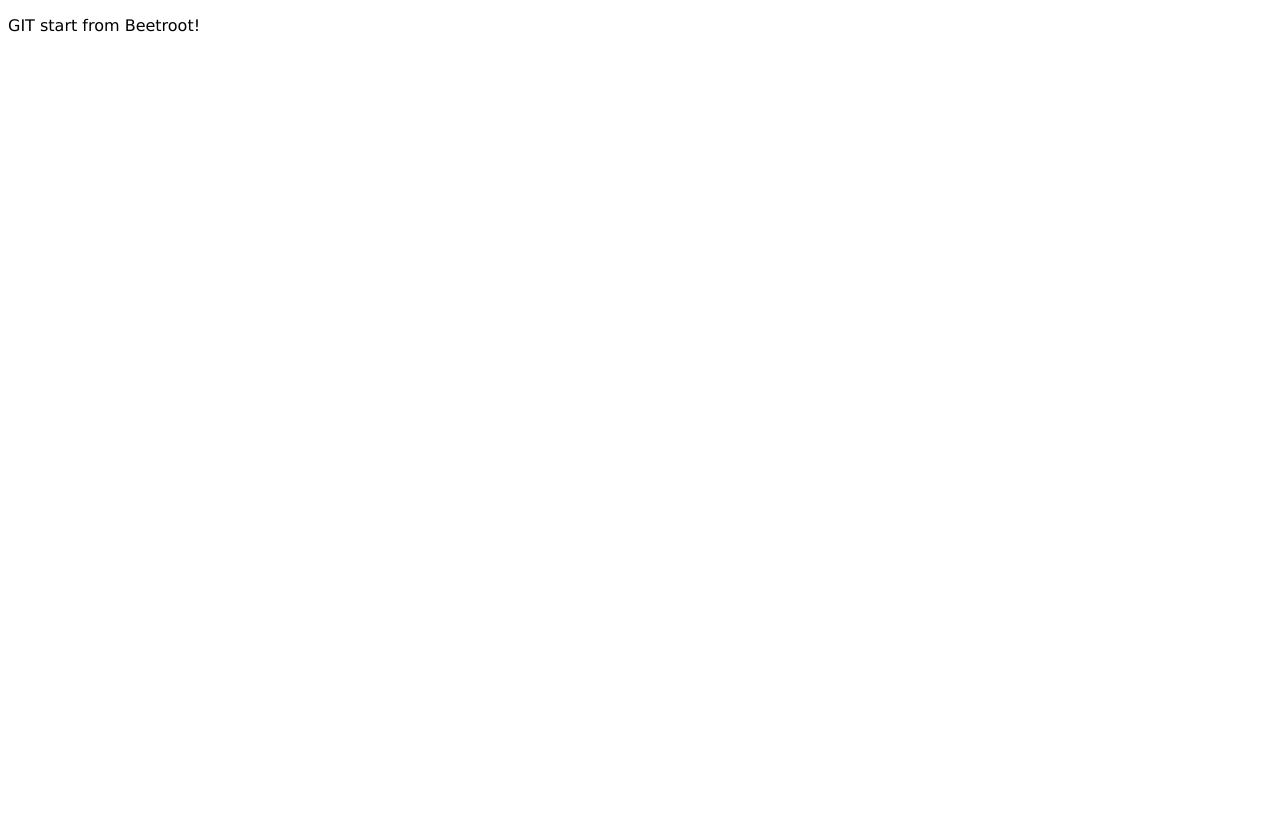
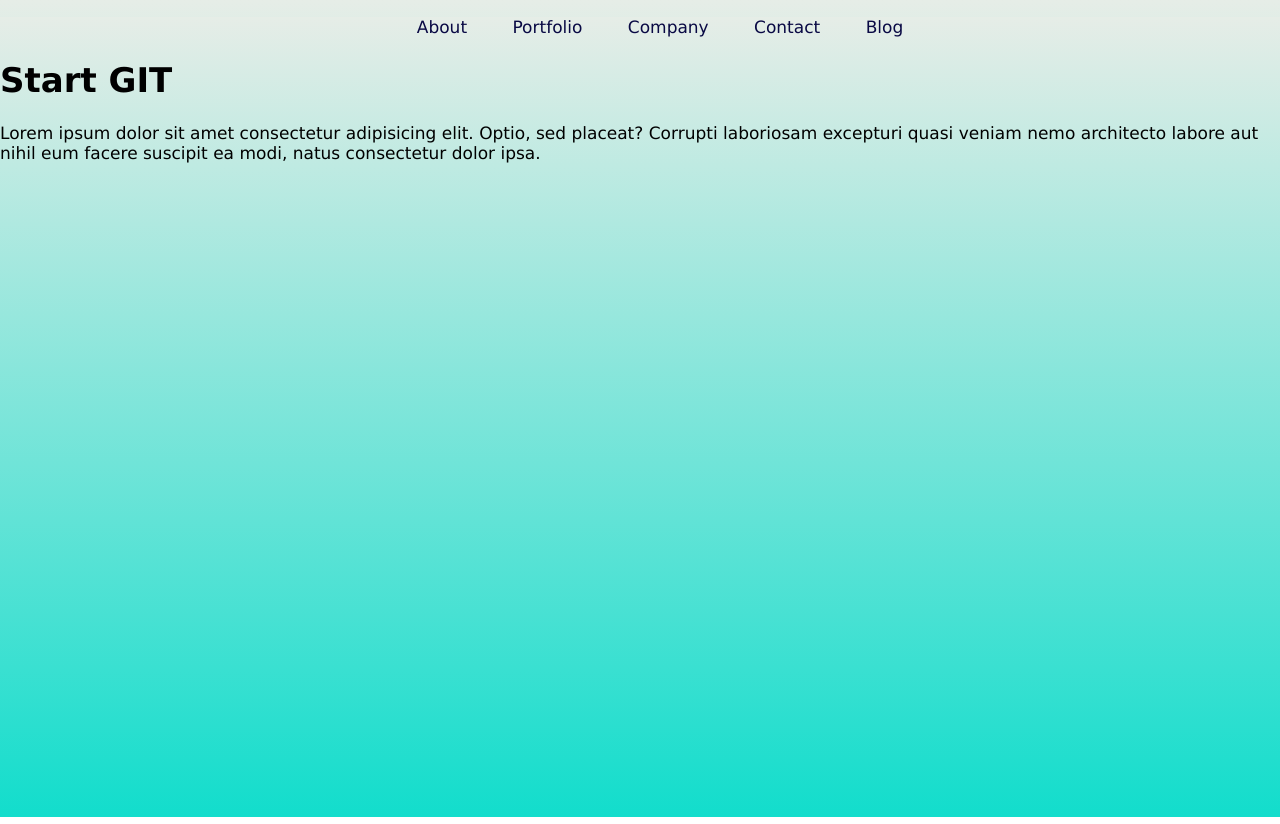
Before and after one commit to helenekn/beetroot_lesson, a plain HTML site: page index.html in a window 1280 px wide. Drawn offline with Linux system fonts and the light colour scheme.

Commit message:
Added header and style

```diff
--- a/css/style.css
+++ b/css/style.css
@@ -1,7 +1,28 @@
 html,
 body {
-   font-size: 17;
+   font-size: 17px;
    min-height: 100vh;
-   background: linear-gradient();
+   background: linear-gradient(#e6ede7, #12ddcc);
    font-family: Verdana, Geneva, Tahoma, sans-serif;
+   margin: 0;
 }
+.header {
+   background: #138a9f;
+   padding: 20px 30px;
+   box-shadow: 0px 2px 15px 2px #cddce1;
+}
+.nav {
+   max-width: 840px;
+   margin: 0 auto;
+}
+.menu {
+   text-align: center;
+}
+.menu__item {
+   display: inline-block;
+   margin: 0 20px;
+}
+.menu__link {
+   text-decoration: none;
+   color: rgb(9, 9, 68);
+}
--- a/index.html
+++ b/index.html
@@ -8,6 +8,35 @@
       <link rel="stylesheet" href="css/style.css" />
    </head>
    <body>
-      <p>GIT start from Beetroot!</p>
+      <header>
+         <nav class="nav">
+            <ul class="menu">
+               <li class="menu__item">
+                  <a href="#" class="menu__link">About</a>
+               </li>
+               <li class="menu__item">
+                  <a href="#" class="menu__link">Portfolio</a>
+               </li>
+               <li class="menu__item">
+                  <a href="#" class="menu__link">Company</a>
+               </li>
+               <li class="menu__item">
+                  <a href="#" class="menu__link">Contact</a>
+               </li>
+               <li class="menu__item">
+                  <a href="#" class="menu__link">Blog</a>
+               </li>
+            </ul>
+         </nav>
+      </header>
+      <main>
+         <h1>Start GIT</h1>
+         <p>
+            Lorem ipsum dolor sit amet consectetur adipisicing elit. Optio, sed
+            placeat? Corrupti laboriosam excepturi quasi veniam nemo architecto
+            labore aut nihil eum facere suscipit ea modi, natus consectetur
+            dolor ipsa.
+         </p>
+      </main>
    </body>
 </html>
```
